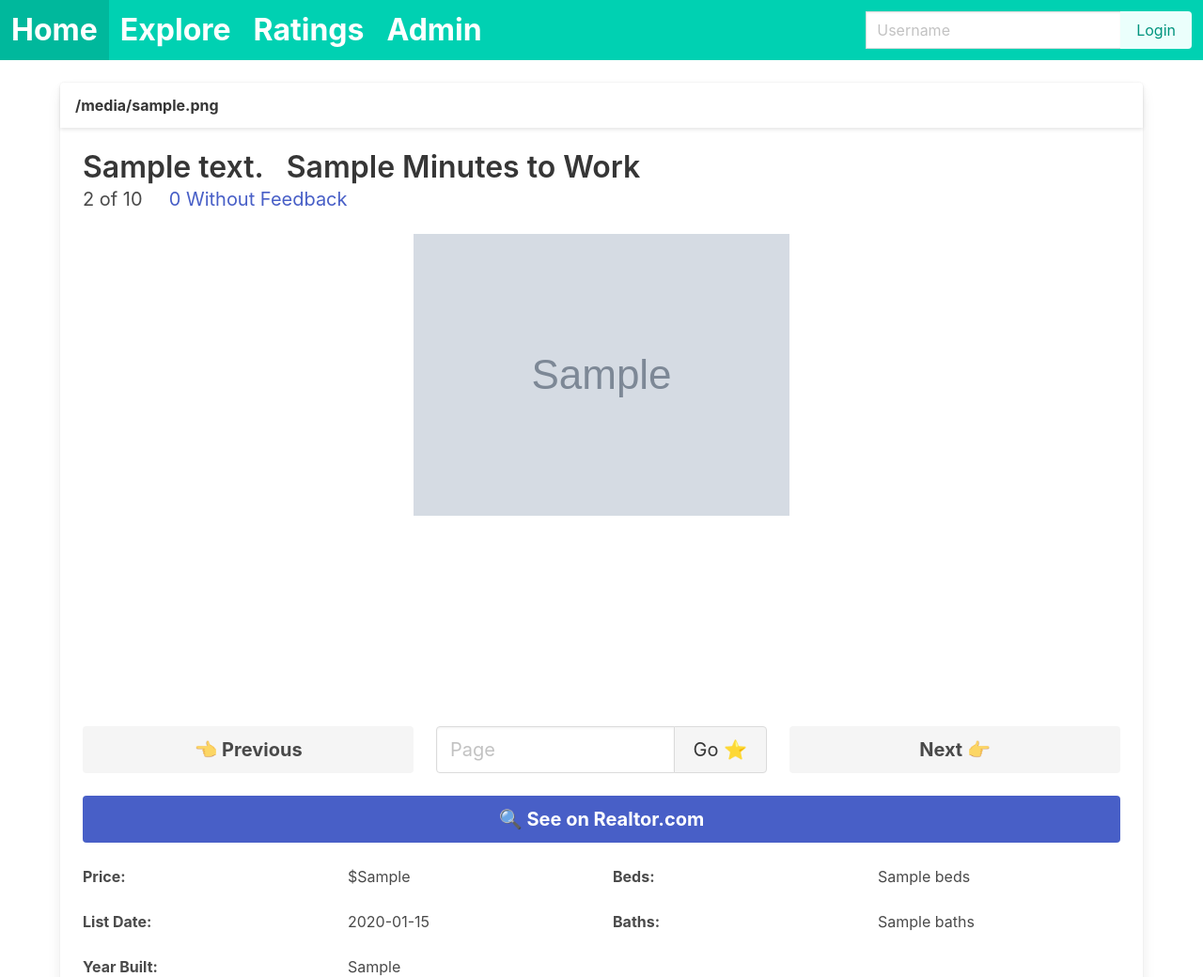
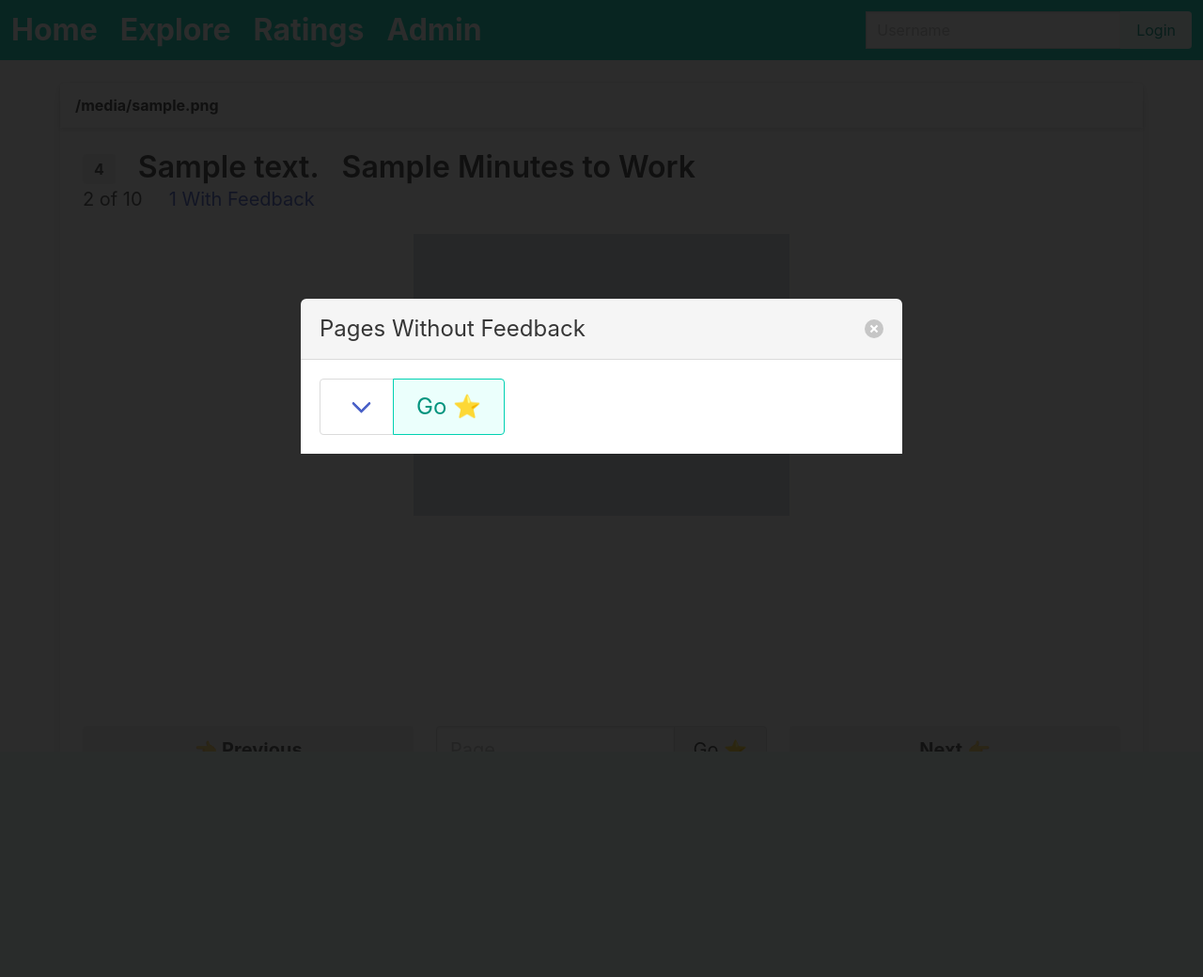
Before and after one commit to JakubPolanowski/Realty-Tinder, a Flask app: template templates/listings_view.html in a window 1280 px wide, after a click that opens the changed part. Shown: the top 1040 px of the page at 94% size. After the commit the page ends 800 px from the top, so only its background shows below. Run offline with Flask 2, Linux system fonts and the light colour scheme; the template is opened without the code that fills it: most values are stand-ins (such as "Sample title", 1, 10 or a date in 2020); grey boxes marked "Sample" are stand-in pictures; lists and menus that the app fills with data are empty.

Commit message:
implemented view render handling

```diff
--- a/app.py
+++ b/app.py
@@ -179,17 +179,22 @@ def listing_view(listings_file: str, index: int):
         # special values
         listing = helpers.listing.prepare_special_values(listing)
 
-        # added feedback to listing if exists
-        listing['feedback'] = session.get('feedback', {})\
-            .get(listings_file, {})\
-            .get(index)
+        # check if user feedback specified
+        if (feedback_of_user := request.args.get('usr_feedback')) is not None:
+            if (user_feedback_path := Path('data', 'ratings', feedback_of_user, f'{listings_file}.json')).exists():
+                with open(user_feedback_path, 'r') as f:
+                    user_feedback = json.load(f)
 
-        # not yet rated
-        not_rated = set(range(len(dataset))) - \
-            set(session.get('feedback', {}).get(listings_file, {}).keys())
+                user_feedback.pop('total')
+
+                rated = set(user_feedback.keys())
+                rating = user_feedback.get(str(index))
+
+                # render
+                return render_template('listings_view.html', listings_file=listings_file, index=index, total=len(dataset), rated=rated, rating=rating, listing=listing, images=listing['photos'])
 
         # render
-        return render_template('listings_view.html', listings_file=listings_file, index=index, total=len(dataset), not_rated=not_rated, listing=listing, images=listing['photos'])
+        return render_template('listings_view.html', listings_file=listings_file, index=index, total=len(dataset), listing=listing, images=listing['photos'])
 
 
 @ app.route('/admin')
--- a/templates/listings_view.html
+++ b/templates/listings_view.html
@@ -11,6 +11,13 @@
         <div class="card-content">
           <div class="block">
             <div class="title columns">
+              {% if rating is defined and rating is not none %}
+              <div class="column is-narrow">
+                <span class="tag has-text-weight-bold is-size-6 {% if rating == 'Hate' %}is-danger{% endif %}{% if rating == 'Ok' %}is-info{% endif %}{% if rating == 'Love' %}is-success{% endif %}">
+                  {{ rating }}
+                </span>
+              </div>
+              {% endif %}
               <div class="column is-narrow">
                 <p>{{ listing['address'] }}</p>
               </div>
@@ -20,9 +27,7 @@
                 </p>
               </div>
             </div>
-            {# TODO CHANGE TO WITH FEEDBACK #}
-            {# TODO ADD DISPLAY OF FEEDBACK VALUE #}
-            <p class="subtitle">{{ index +1 }} of {{ total }} &nbsp;&nbsp;&nbsp; <a class="js-gallery-modal-trigger" data-target="modal-no-feedback">{{ not_rated|length }} Without Feedback</a></p>
+            <p class="subtitle">{{ index +1 }} of {{ total }} {% if rated is defined %}&nbsp;&nbsp;&nbsp; <a class="js-gallery-modal-trigger" data-target="modal-no-feedback">{{ rated|length }} With Feedback</a>{% endif %}</p>
           </div>
           <div class="content">
             <div class="block">
@@ -158,6 +163,40 @@
   <button class="modal-close is-large" aria-label="close"></button>
 </div>
 
+<div id="modal-no-feedback" class="modal client-modal">
+  <div class="modal-background"></div>
+  <div class="modal-card">
+    <header class="modal-card-head">
+      <p class="modal-card-title">Pages Without Feedback</p>
+      <button class="delete" aria-label="close"></button>
+    </header>
+    <section class="modal-card-body">
+      <form method="POST">
+        <div class="field has-addons">
+          <div class="control is-fullwidth is-size-4">
+            <div class="select">
+              <select name="page">
+                {% for nr in not_rated %}
+                  <option>{{ nr+1 }}</option>
+                {% endfor %}
+              </select>
+            </div>
+          </div>
+          <div class="control">
+            <button
+              type="submit"
+              class="button is-size-4 is-primary is-light is-outlined"
+            >
+              Go ⭐
+            </button>
+          </div>
+        </div>
+      </form>
+    </section>
+  </div>
+</div>
+
+
 <script>
   document.addEventListener("DOMContentLoaded", () => {
     // Functions to open and close a modal
```
